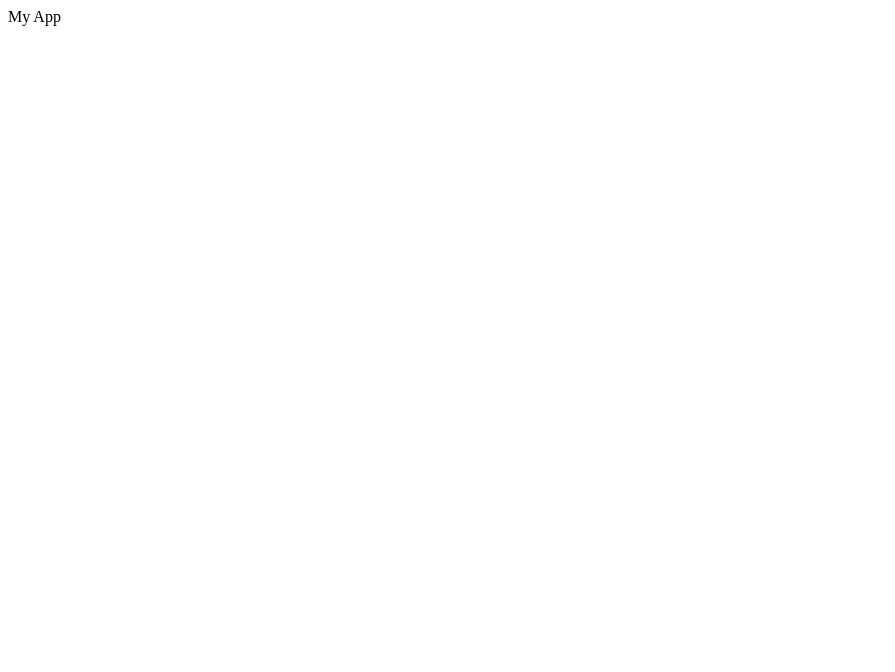
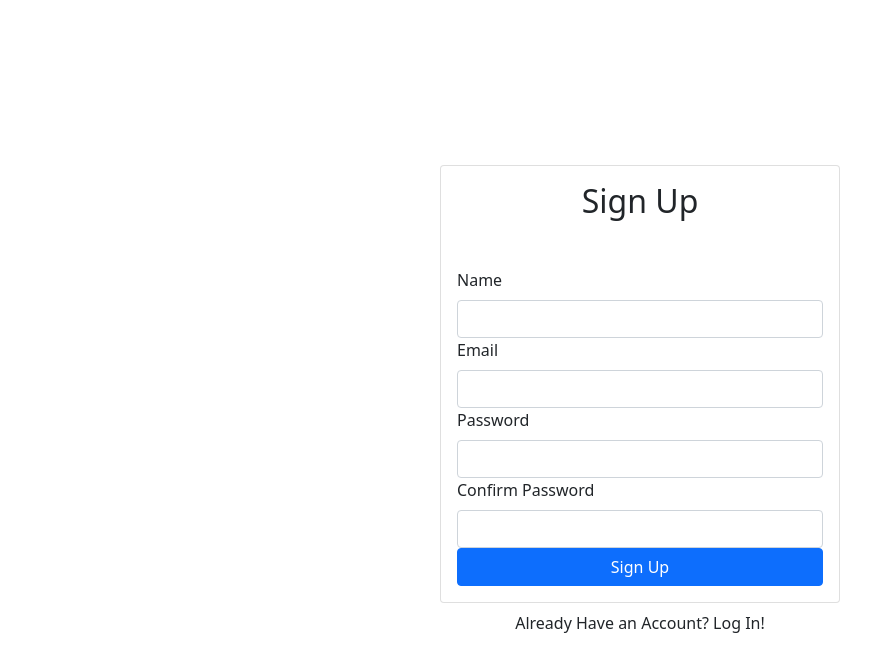
Before and after one commit to sarwarsunjid/react-auth-firebase, a React (Create React App) app: page / in a window 1280 px wide. Shown: the top 672 px of the page, without its empty margins (0-895 px from the left). Built offline with nearby package versions, Linux system fonts and the light colour scheme.

Commit message:
Created Signup component and Testing on browser complete

```diff
--- a/src/App.js
+++ b/src/App.js
@@ -2,11 +2,12 @@
 // import './App.css';
 
 import React from 'react';
+import Signup from './components/Signup';
 
 function App() {
   return (
     <div>
-      My App
+      <Signup />
     </div>
   );
 }
--- a/src/components/Signup.js
+++ b/src/components/Signup.js
@@ -0,0 +1,53 @@
+import React, {useRef} from 'react'
+import { Container, Button, Card, Form, Alert } from 'react-bootstrap'
+export const Signup = () => {
+    const nameRef = useRef();
+    const emailRef = useRef();
+    const passwordRef = useRef();
+    const confirmPasswordRef = useRef();
+    return (
+        <Container
+      className="d-flex align-items-center justify-content-center"
+      style={{ minHeight: "100vh" }}
+    >
+        <div className="w-100" style={{ maxWidth: "400px" }}>
+            <Card className="w-100" style={{ maxWidth: "400px" }}>
+                <Card.Body>
+                    <h2 className="text-center mb-5">Sign Up</h2>
+                    <Form>
+                        <Form.Group id="name">
+                            <Form.Label>Name</Form.Label>
+                            <Form.Control ref={nameRef} type="text" required />
+                        </Form.Group>
+                        <Form.Group id="email">
+                            <Form.Label>Email</Form.Label>
+                            <Form.Control ref={emailRef} type="email" required />
+                        </Form.Group>
+                        <Form.Group id="password">
+                            <Form.Label>Password</Form.Label>
+                            <Form.Control ref={passwordRef} type="password" required />
+                        </Form.Group>
+                        <Form.Group id="confirm-password">
+                            <Form.Label>Confirm Password</Form.Label>
+                            <Form.Control
+                            ref={confirmPasswordRef}
+                            type="password"
+                            required
+                            />
+                        </Form.Group>
+                        <Button className="w-100" type="submit">
+                            Sign Up
+                        </Button>
+                    </Form>
+                </Card.Body>
+            </Card>
+            <div className="w-100 text-center mt-2">
+                Already Have an Account? Log In!
+            </div>
+
+        </div>
+        </Container>
+    )
+}
+
+export default Signup;
--- a/src/index.js
+++ b/src/index.js
@@ -1,8 +1,8 @@
 import React from 'react';
 import ReactDOM from 'react-dom';
 import App from './App';
+import 'bootstrap/dist/css/bootstrap.min.css';
 // import './index.css';
-
 // import reportWebVitals from './reportWebVitals';
 
 ReactDOM.render(
```
